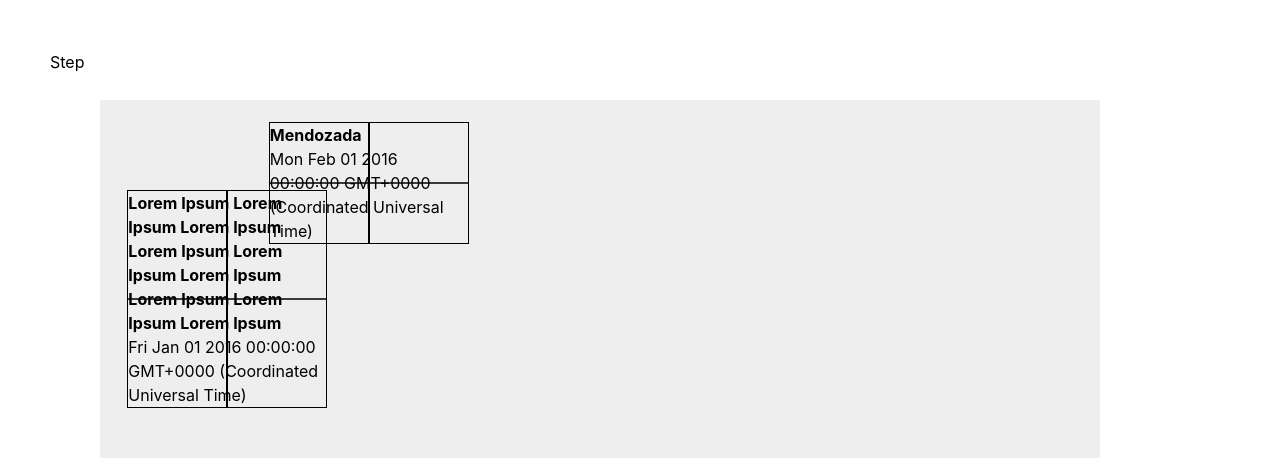
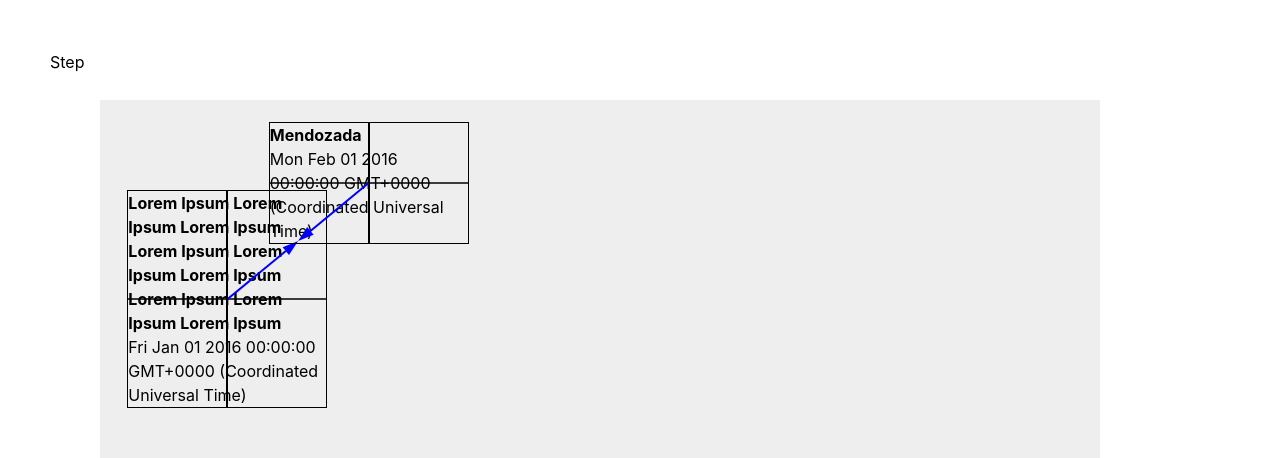
Before and after one commit to adambossy/timeline, a React (Create React App) app: page / in a window 1280 px wide. Shown: the top 458 px of the page. Built offline with nearby package versions, Linux system fonts and the light colour scheme; the HTML template or start-up script is replaced by a standard one.

Commit message:
Ensure vectors render correctly on the first load

```diff
--- a/src/App.js
+++ b/src/App.js
@@ -209,7 +209,7 @@ class SimpleIterativeTimeline {
 const Vector = (props) => {
 	const {width, height, dx, dy} = props
 	const angle = Math.atan2(dy, dx) * 180 / Math.PI
-	const length = Math.sqrt(dx * dx + dy * dy) / 2
+	const length = Math.sqrt(dx * dx + dy * dy)
 
 	const vectorStyle = {
 		left: ((width - length) / 2) + "px",
@@ -220,9 +220,9 @@ const Vector = (props) => {
 	}
 	const lineStyle = {
 		marginLeft: length / 2 + "px",
-		width: length / 2 - 16 + "px" // MAGIC NUMBER ALERT .point border-left-width
+		width: Math.max(0, length / 2 - 16) + "px" // MAGIC NUMBER ALERT .point border-left-width
 	}
-	console.log("rendering Vector")
+	console.log("rendering Vector with lineStyle " + JSON.stringify(lineStyle))
 	return (
 		<div className="arrow" style={vectorStyle} /*ref={el => vectorRefs[j] = el}*/>
 			<div className="line" style={lineStyle}></div>
@@ -380,17 +380,27 @@ const TimelineUI = ({ events, startDate, endDate, canvasHeight, interval }) => {
 const Box = React.forwardRef((props, ref) => {
 	const { event } = props
 
+    let vectors = []
+	event.vectors.map((vector, j) => {
+		const [dx, dy] = vector
+		vectors.push(
+			<Vector width={event.width} height={event.height} dx={dx} dy={dy} />
+		)
+	})
+
 	console.log("rendering Box " + event.name)
 	return (
 		<div className="Canvas-event" ref={ref} style={{ top: event.y, left: event.x }}>
 			<div className="Canvas-event-name">{event.name}</div>
 			<div className="Canvas-event-date">{event.date.toString()}</div>
+			{vectors}
 		</div>
 	)
 })
 
 const Timeline = ({ eventsData, startDate, endDate, canvasHeight, interval }) => {
 	const [ events, setEvents ] = useState(eventsData)
+	const [ renderedOnce, setRenderedOnce ] = useState(false)
     const eventRefs = useRef([]);
 
 	events.map((e, i) => {
@@ -402,12 +412,19 @@ const Timeline = ({ eventsData, startDate, endDate, canvasHeight, interval }) =>
 
 	useEffect(() => {
 		console.log("useEffect")
+		if (!renderedOnce) {
+			console.log("initial render")
 			// This gets called on every render, and it's fine because it's idempotent
 			events.map((e, i) => {
 				const ref = eventRefs.current[i]
 				e.width = ref.clientWidth
 				e.height = ref.clientHeight
 			})
+			computeVectors()
+			const eventsCopy = [ ...events ]
+			setEvents(eventsCopy)
+			setRenderedOnce(true)
+		}
 	})
 
     const projectionOverlaps = (minA, maxA, minB, maxB) => {
@@ -425,11 +442,10 @@ const Timeline = ({ eventsData, startDate, endDate, canvasHeight, interval }) =>
 	}
 
 	const centerY = (event) => {
-        return event.x + (event.width / 2);
+        return event.y + (event.height / 2);
 	}
 
-	const step = () => {
-		console.log("step")
+	const computeVectors = () => {
 		// TODO fix up naming (events / boxA&B)
 		events.map((boxA, i) => {
 			if (!boxA.x) {
@@ -455,15 +471,28 @@ const Timeline = ({ eventsData, startDate, endDate, canvasHeight, interval }) =>
 					boxA.vectors[j] = [dx, dy]
 					boxB.vectors[i] = [-dx, -dy]
 
-					boxA.x -= dx
-					boxA.y -= dy
-					boxB.x += dx
-					boxB.y += dy
 				}
 				return boxB
 			})
 			return boxA
 		})
+	}
+
+	const applyVectors = () => {
+		events.map((event, i) => {
+			event.vectors.map((vector, i) => {
+				// apply only if overlapping
+				const [ dx, dy ] = vector
+				event.x -= dx / 2
+				event.y -= dy / 2
+			})
+		})
+	}
+
+	const step = () => {
+		console.log("step")
+		// computeVectors()
+		applyVectors()
 		const eventsCopy = [ ...events ]
 		setEvents(eventsCopy)
 	}
```
Lines whose indentation alone changed are shown as unchanged.
